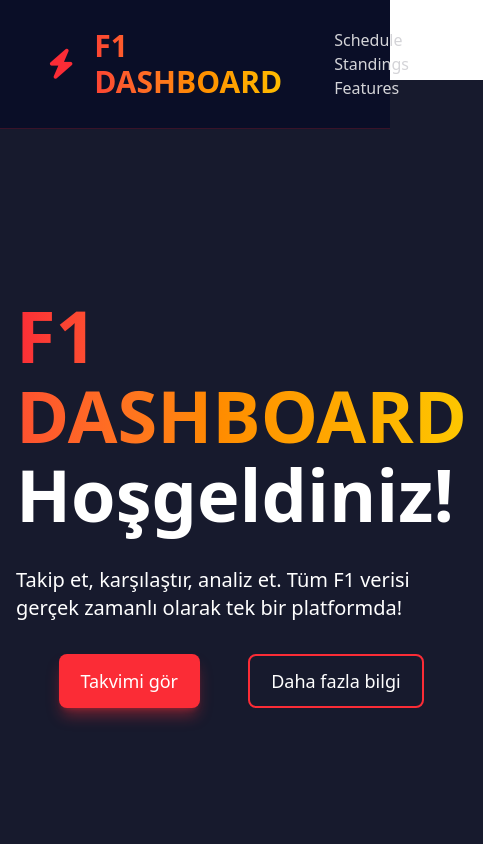
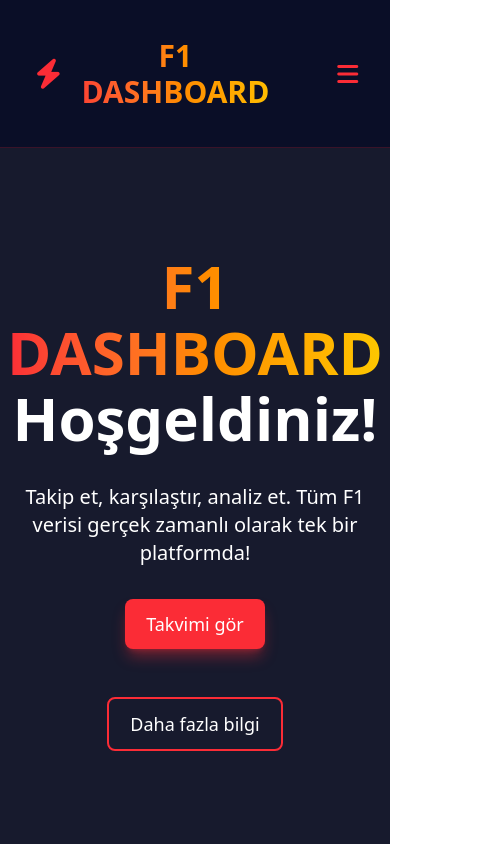
Before and after one commit to yarenerol/F1-Dashboard, a React (Vite) app: page / in a window 390 px wide. Shown: the top 844 px of the page, 483 px wide, since content can reach past the window. Built offline with nearby package versions, Linux system fonts and the light colour scheme.

Commit message:
Add responsive design - hamburger menu, responsive typography, mobile-optimized layout

```diff
--- a/src/components/FeatureCard.jsx
+++ b/src/components/FeatureCard.jsx
@@ -1,11 +1,13 @@
-const FeatureCard = ({ icon, title, description})=>{
+import { Link } from "react-router-dom"
+const FeatureCard = ({ icon, title, description, link})=>{
     return(
         <>
-        <div className="bg-[#141C31] border-2 border-red-500/20 rounded-xl p-9 shadow-md shadow-red-500/20 mt-10 hover:shadow-red-500/30 hover:-translate-y-1 hover:border-4 transition-all duration-300 gradient-border" >
+        <Link to={link}><div className="bg-[#141C31] border-2 border-red-500/20 rounded-xl p-9 shadow-md shadow-red-500/20 mt-10 hover:shadow-red-500/30 hover:-translate-y-1 hover:border-4 transition-all duration-300 gradient-border" >
             <div className="w-20 h-20 justify-center flex items-center bg-linear-to-r from-red-500 to-yellow-500 text-4xl rounded-lg">{icon}</div>
             <h1 className="text-3xl text-white my-5 font-bold">{title}</h1>
             <p className="text-lg text-gray-400">{description}</p>
         </div>
+        </Link>
         </>
     )
 }
--- a/src/components/FeatureSection.jsx
+++ b/src/components/FeatureSection.jsx
@@ -2,7 +2,7 @@ import FeatureCard from "./FeatureCard"
 
 const FeatureSection = ()=>{
 
-    const features = [{icon: "📅", title: "Takvim", description: "Sezonun tüm yarışlarını takvim halinde görüntüle. Tarih, saat, lokasyon bilgilerine eriş."}]
+    const features = [{icon: "📅", title: "Takvim", description: "Sezonun tüm yarışlarını takvim halinde görüntüle. Tarih, saat, lokasyon bilgilerine eriş.", link: "/schedule"}]
 
     return (
         <>
--- a/src/components/Hero.jsx
+++ b/src/components/Hero.jsx
@@ -1,14 +1,18 @@
+import { Link } from "react-router-dom"
 const Hero = ()=>{
 
     return(
         <>
-    <div className="bg-[#171A2D] min-w-screen min-h-screen flex flex-col justify-center items-center">
+    <div className="bg-[#171A2D] w-screen min-h-screen flex flex-col justify-center items-center">
         <div className="flex flex-col justify-center items-center">
-            <h1 className="font-extrabold m-4 text-white text-7xl"><span className="font-extrabold bg-linear-to-r from-red-500 to-yellow-400 bg-clip-text text-transparent">F1 DASHBOARD</span> Hoşgeldiniz!</h1>
-            <p className="m-4 text-white text-xl">Takip et, karşılaştır, analiz et. Tüm F1 verisi gerçek zamanlı olarak tek bir platformda!</p>
-            <div className="flex flex-row gap-4">
-                <button className="shadow-lg shadow-red-500/40 text-white text-lg m-4 bg-red-500 hover:shadow-xl hover:-translate-y-1 transition-all duration-300">Takvimi gör</button>
-                <button className="m-4 text-white text-lg border-2 border-red-500 hover:bg-red-500/10 transition-all duration-300 hover:-translate-y-1">Daha fazla bilgi</button>
+            <h1 className="font-extrabold m-4 text-white text-6xl sm:text-6xl md:text-7xl text-center">
+            <span className="font-extrabold bg-gradient-to-r from-red-500 to-yellow-400 bg-clip-text text-transparent block">F1 DASHBOARD</span>
+            <span className="block sm:inline">Hoşgeldiniz!</span>
+          </h1>
+            <p className="m-4 text-white text-xl text-center">Takip et, karşılaştır, analiz et. Tüm F1 verisi gerçek zamanlı olarak tek bir platformda!</p>
+            <div className="flex flex-col sm:flex-row gap-4 items-center">
+                <Link to="/schedule"><button className="shadow-lg shadow-red-500/40 text-white text-lg m-4 bg-red-500 hover:shadow-xl hover:-translate-y-1 transition-all duration-300">Takvimi gör</button></Link>
+                <Link to="/#features"><button className="m-4 text-white text-lg border-2 border-red-500 hover:bg-red-500/10 transition-all duration-300 hover:-translate-y-1" onClick={() => {document.getElementById('features')?.scrollIntoView({ behavior: 'smooth' })}}>Daha fazla bilgi</button></Link>
             </div>
         </div>
     </div>
--- a/src/components/Navbar.jsx
+++ b/src/components/Navbar.jsx
@@ -1,20 +1,60 @@
+import { useState } from "react"
 import { Link } from "react-router-dom"
 
-const Navbar = ()=>{
-    return (
-        <>
-        <div className="flex justify-between w-screen fixed top-0 z-50 navbar py-7 px-4 items-center bg-[#0A0E27] border-b border-red-500/20">
+const Navbar = () => {
+  const [isOpen, setIsOpen] = useState(false)
+
+  return (
+    <div className="flex justify-between w-screen fixed top-0 z-50 py-7 px-4 items-center bg-[#0A0E27] border-b border-red-500/20">
+      {/* Logo */}
+        <button onClick={() => {window.location.href = "/#hero"}} className="title flex items-center cursor-pointer">
             <div className="title flex items-center">
-                <i className="text-3xl fa-solid fa-bolt ml-8 font-bold text-red-500"></i>
-                <h2 className="px-5 text-3xl font-bold bg-linear-to-r from-red-500 to-yellow-400 bg-clip-text text-transparent">F1 DASHBOARD</h2>
+                <i className="text-3xl fa-solid fa-bolt sm:ml-8 font-bold text-red-500"></i>
+                <h2 className="px-5 text-3xl font-bold bg-gradient-to-r from-red-500 to-yellow-400 bg-clip-text text-transparent sm:block">
+                F1 DASHBOARD
+                </h2>
             </div>
-            <nav className="nav-items">
-                <Link to="" className="relative mx-8 pb-1 nav-item font-normal text-zinc-300 hover:text-red-500 duration-300 group">Schedule<span className="absolute bottom-0 left-0 w-full h-0.5 bg-red-500 transform scale-x-0 transition-transform duration-300 origin-left group-hover:scale-x-100"></span></Link>
-                <Link to="" className="relative mx-8 pb-1 nav-item font-normal text-zinc-300 hover:text-red-500 duration-300 group">Standings<span className="absolute bottom-0 left-0 w-full h-0.5 bg-red-500 transform scale-x-0 transition-transform duration-300 origin-left group-hover:scale-x-100"></span></Link>
-                <Link to="" className="relative mx-8 pb-1 nav-item font-normal text-zinc-300 hover:text-red-500 duration-300 group">Features<span classn="absolute bottom-0 left-0 w-full h-0.5 bg-red-500 transform scale-x-0 transition-transform duration-300 origin-left group-hover:scale-x-100"></span></Link>
-            </nav>
+        </button>
+      {/* Desktop Links */}
+      <nav className="hidden md:flex gap-8">
+        <Link to="/schedule" className="relative pb-1 font-normal text-zinc-300 hover:text-red-500 duration-300 group">
+          Schedule
+          <span className="absolute bottom-0 left-0 w-full h-0.5 bg-red-500 transform scale-x-0 transition-transform duration-300 origin-left group-hover:scale-x-100"></span>
+        </Link>
+        <Link to="/" className="relative pb-1 ml-8 font-normal text-zinc-300 hover:text-red-500 duration-300 group">
+          Standings
+          <span className="absolute bottom-0 left-0 w-full h-0.5 bg-red-500 transform scale-x-0 transition-transform duration-300 origin-left group-hover:scale-x-100"></span>
+        </Link>
+        <Link to="/#features" className=" mx-8 relative pb-1 font-normal text-zinc-300 hover:text-red-500 duration-300 group">
+          Features
+          <span className="absolute bottom-0 left-0 w-full h-0.5 bg-red-500 transform scale-x-0 transition-transform duration-300 origin-left group-hover:scale-x-100"></span>
+        </Link>
+      </nav>
+
+      {/* Hamburger Icon (Mobile) */}
+      <button
+        onClick={() => setIsOpen(!isOpen)}
+        className="md:hidden text-red-500 text-2xl"
+      >
+        <i className={`fa-solid ${isOpen ? 'fa-times' : 'fa-bars'}`}></i>
+      </button>
+
+      {/* Mobile Menu */}
+      {isOpen && (
+        <div className="absolute top-20 left-0 right-0 bg-[#0A0E27] border-b border-red-500/20 flex flex-col gap-4 p-4 md:hidden">
+          <Link to="/schedule" className="text-zinc-300 hover:text-red-500" onClick={() => setIsOpen(false)}>
+            Schedule
+          </Link>
+          <Link to="/" className="text-zinc-300 hover:text-red-500" onClick={() => setIsOpen(false)}>
+            Standings
+          </Link>
+          <Link to="/#features" className="text-zinc-300 hover:text-red-500" onClick={() => setIsOpen(false)}>
+            Features
+          </Link>
         </div>
-        </>
-    )
+      )}
+    </div>
+  )
 }
+
 export default Navbar
--- a/src/index.css
+++ b/src/index.css
@@ -13,17 +13,24 @@
   text-rendering: optimizeLegibility;
   -webkit-font-smoothing: antialiased;
   -moz-osx-font-smoothing: grayscale;
+  overflow-x: hidden;
 }
+
+
 
 body {
   margin: 0;
+  padding: 0;
   display: flex;
   place-items: center;
   min-width: 320px;
   min-height: 100vh;
   width: 100%;
   height: 100%;
-  overflow-x: hidden;
+  max-width: 100vw;
+
+
+  box-sizing: border-box;
 }
 
 h1 {
@@ -37,17 +44,10 @@ button {
   font-family: inherit;
 }
 
-button:focus,
-button:focus-visible {
-  outline: 4px auto -webkit-focus-ring-color;
-}
-
-
-
 .gradient-border {
   position: relative;
   border-top: 2px solid transparent;
-  overflow: hidden;
+
 }
 
 .gradient-border::before {
--- a/src/pages/MainPage.jsx
+++ b/src/pages/MainPage.jsx
@@ -7,7 +7,9 @@ const MainPage = ()=>{
         <>
         <Layout>
             <Hero />
-            <FeatureSection />
+            <div id="features">
+                <FeatureSection />
+            </div>
         </Layout>
         </>
     )
```
